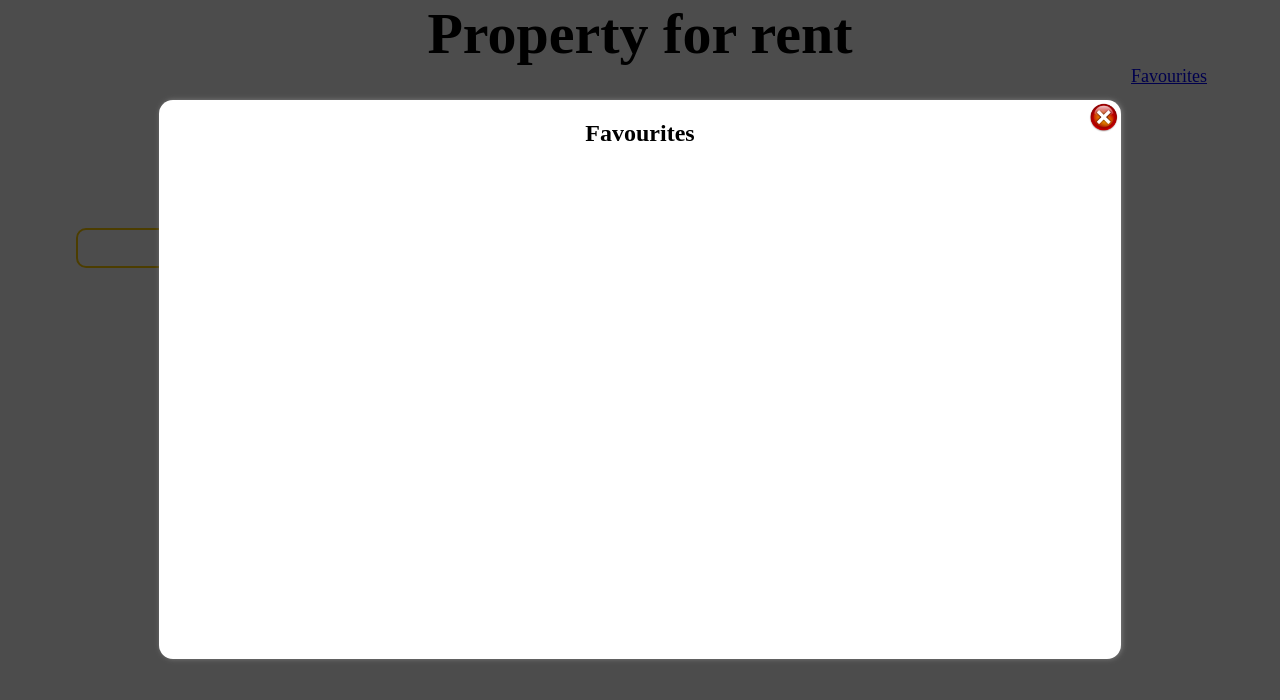
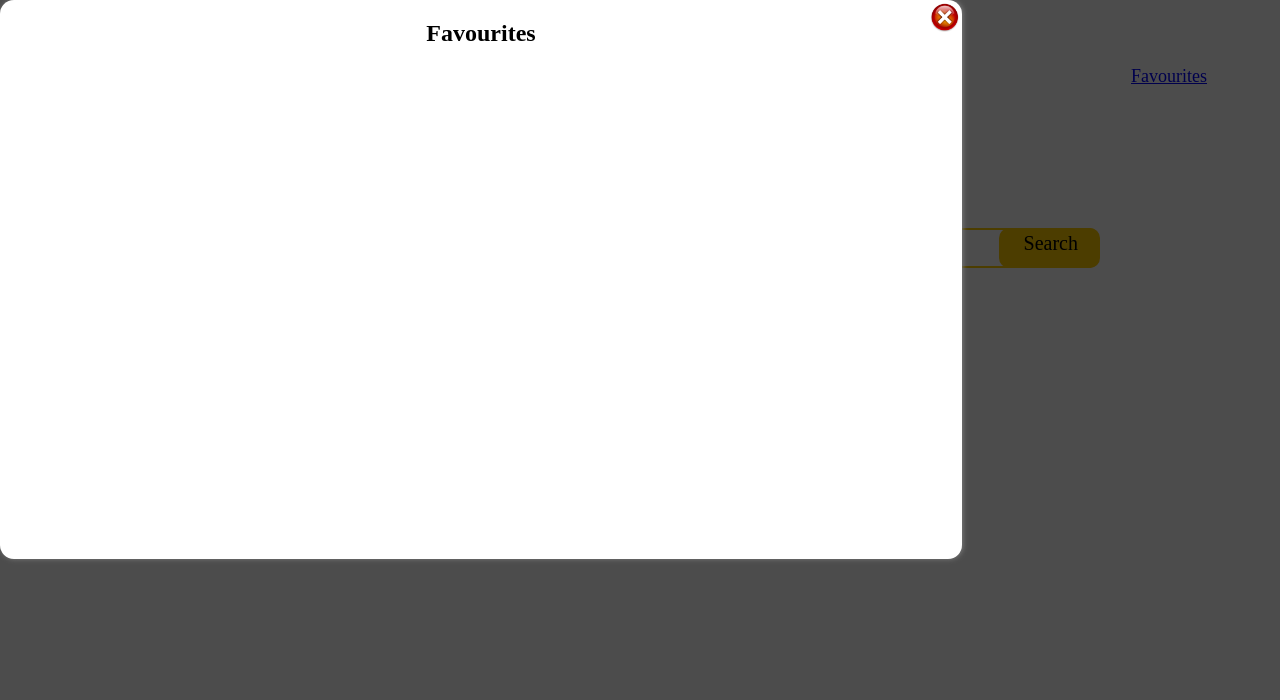
Before and after one commit to slayer110/apinestoria, a plain HTML site: page index.html in a window 1280 px wide. Both pictures are taken after a click on the link "Favourites". Drawn offline with Linux system fonts and the light colour scheme.

Commit message:
in English further

```diff
--- a/index.html
+++ b/index.html
@@ -23,7 +23,7 @@
         <div id="pictures"></div>
         <div id="hrefs"></div>
         <div class="popupForFavourite hidden">
-            <div id="box">
+            <div id="boxFavourite">
                 <h2>Favourites</h2>
                 <div class="close"><img src="images/close.png"></div>
                 <div id="boxForFavourite"></div>
--- a/index.js
+++ b/index.js
@@ -38,7 +38,7 @@ function querySearch(e) {
       console.log(result2);
       let more = document.createElement('a');
       footer.innerHTML = "";
-      more.innerHTML = "Далее";
+      more.innerHTML = "Further";
 
       footer.appendChild(more);
 
@@ -127,7 +127,7 @@ function Info() {
 buttonSearch.addEventListener('click', querySearch);
 favourite.addEventListener('click', Favourite);
 closeFavorite.addEventListener('click', (e) => {
-  e.stopPropagation()
+  e.stopPropagation();
   popupFavorite.classList.add("hidden")
 });
 
--- a/style.css
+++ b/style.css
@@ -74,7 +74,7 @@ img {
 
 .popupForFavourite, .popupForInfo {
     position: fixed;
-    z-index: 10000;
+    z-index: 999;
     left: 0;
     top: 0;
     width: 100%;
@@ -86,7 +86,7 @@ img {
 #boxInfo {
     background: rgb(255, 255, 255);
     border-radius: 14px;
-    box-shadow: 1px 0px 5px rgb(125, 125, 125);
+    box-shadow: 1px 0 5px rgb(125, 125, 125);
     box-sizing: border-box;
     height: 559px;
     width: 473px;
@@ -95,22 +95,24 @@ img {
     position: relative;;
 }
 
-#box {
+#boxFavourite {
     background: rgb(255, 255, 255);
     border-radius: 14px;
-    box-shadow: 1px 0px 5px rgb(125, 125, 125);
+    box-shadow: 1px 0 5px rgb(125, 125, 125);
     box-sizing: border-box;
     height: 559px;
     width: 962px;
     padding: 20px;
-    margin: 100px auto;
-    position: relative;;
+    position: absolute;
 }
 
 #boxForFavourite, #boxForInfo {
-    width: 100%;
-    height: 100%;
+    width: 98%;
+    height: 90%;
     overflow: auto;
+    position: absolute;
+    top: 37px;
+    left: 9px;
 }
 
 .close img {
```
